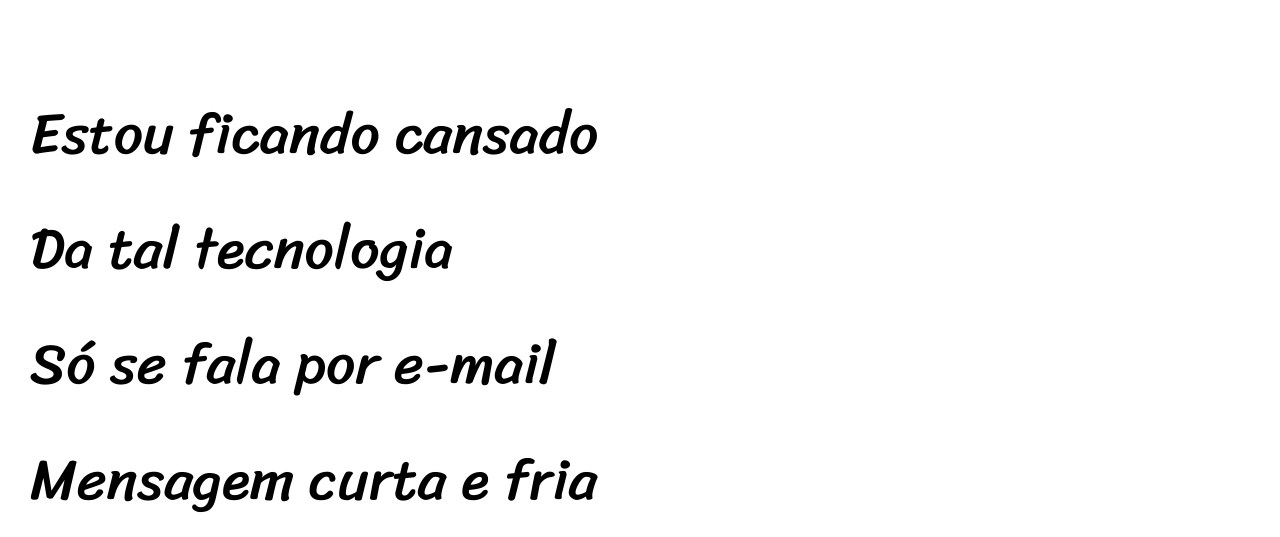
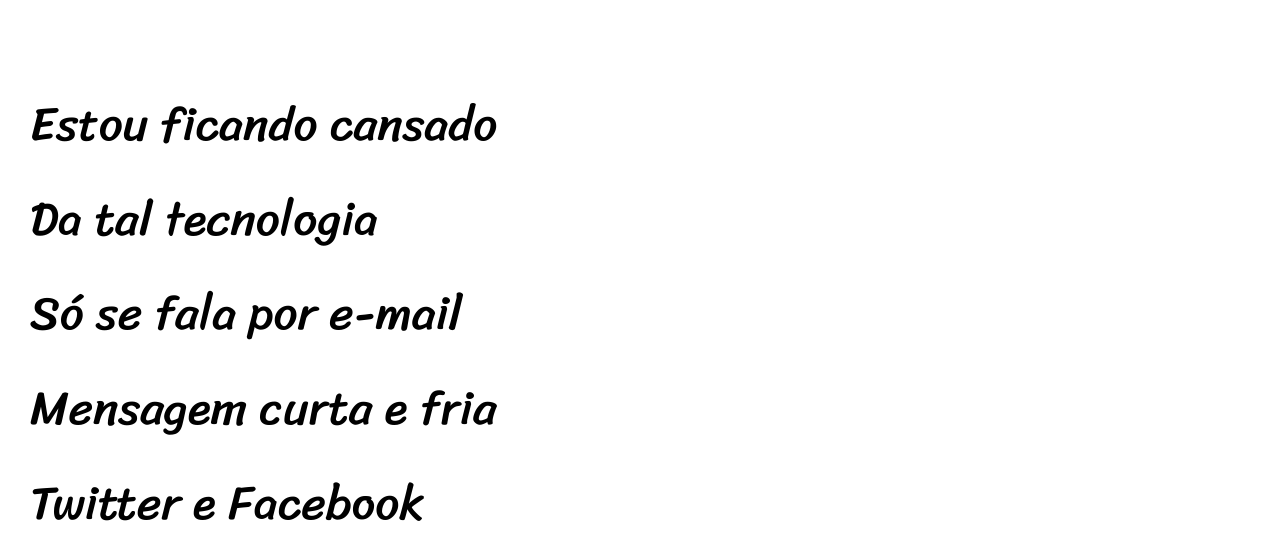
Before and after one commit to DevMiltonCardim/Projeto-cordel, a plain HTML site: page index.html in a window 1280 px wide. Shown: the part 263-800 px from the top of the page. Drawn offline with Linux system fonts and the light colour scheme; a web font is replaced by a local one.

Commit message:
atualizei a vw

```diff
--- a/estilos/style.css
+++ b/estilos/style.css
@@ -52,7 +52,7 @@
     line-height: 2em;
     padding-left: 30px;
     font-family: var(--fonte3);
-    font-size: 4.5vw;
+    font-size: 3.7vw;
 }
 
 section.normal {
```
Also changed, not shown: 1 other file.
